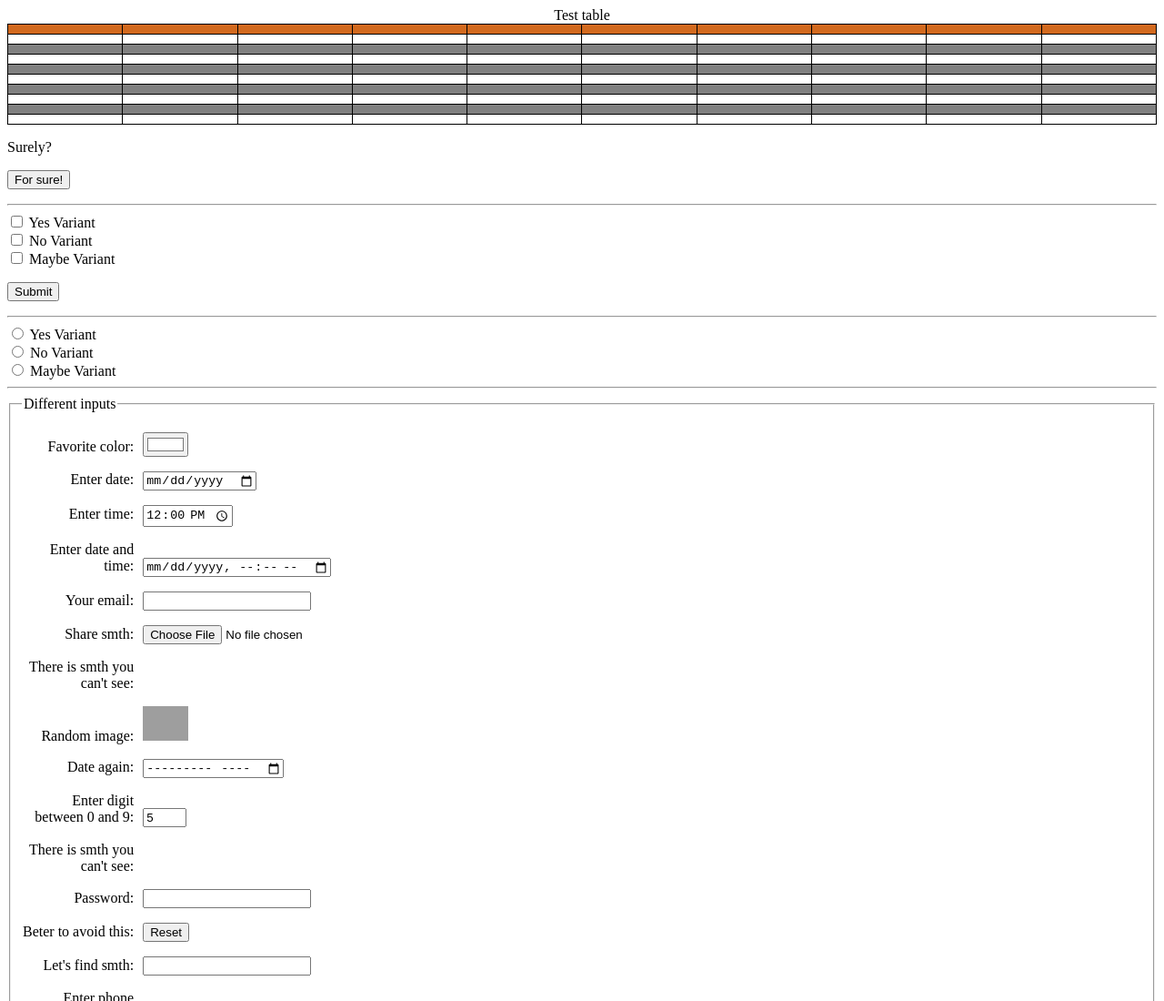
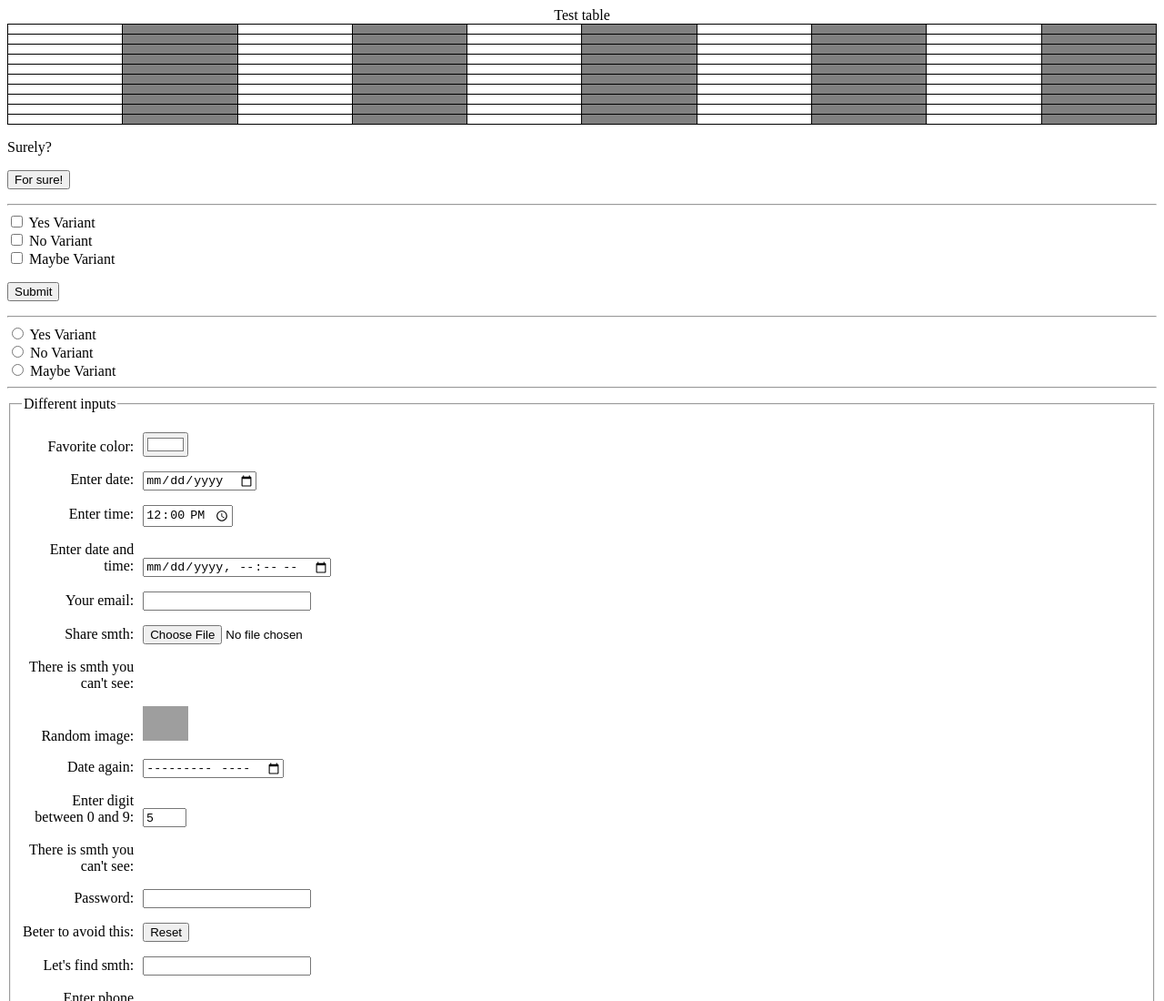
Before and after one commit to GulisIV/LearningTasks, a plain HTML site: page tables.html in a window 1280 px wide. Shown: the top 1100 px of the page at 91% size. Drawn offline with Linux system fonts and the light colour scheme; grey boxes are pictures that could not be loaded.

Commit message:
Update table-style.css

```diff
--- a/table-style.css
+++ b/table-style.css
@@ -12,16 +12,20 @@ table, th, td {
     border-collapse: collapse;
 }
 
-table tr:nth-child(even) {
+table th:nth-child(even) {
     background-color: gray;
 }
 
-table tr:nth-child(odd) {
+table th:nth-child(odd) {
     background-color: white;
 }
 
-table th {
-    background-color: chocolate;
+table td:nth-child(even) {
+    background-color: gray;
+}
+
+table td:nth-child(odd) {
+    background-color: white;
 }
 
 form input[type='image'] {
```
